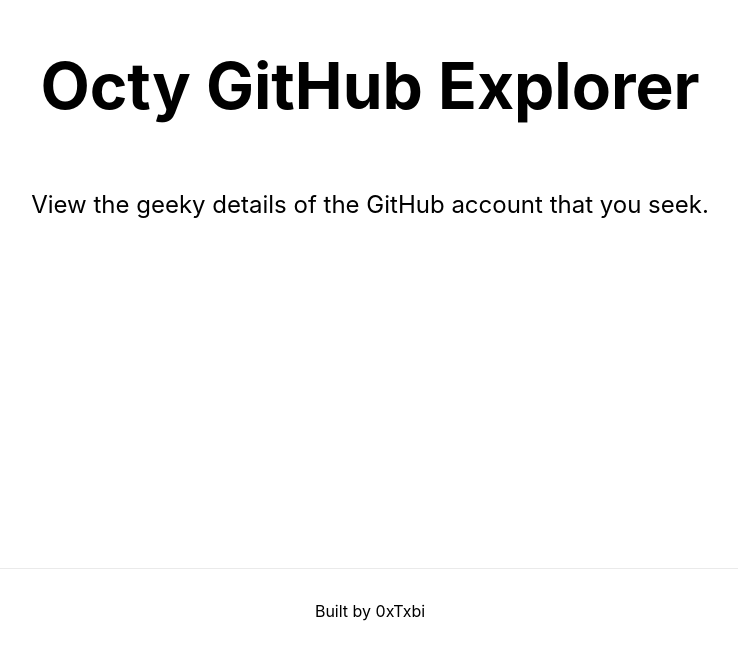
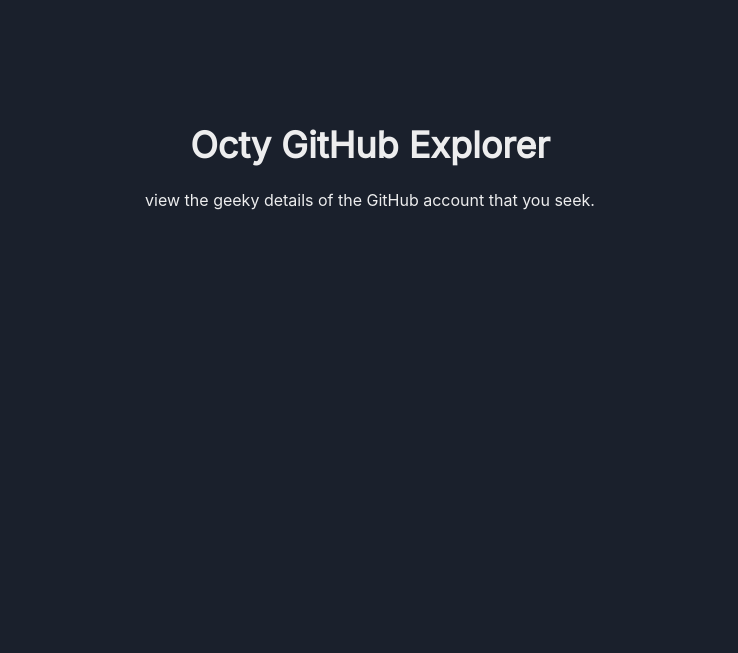
Before and after one commit to 0xTxbi/Octy-GitHub-Explorer, a Next.js app: page / in a window 1280 px wide. Shown: the part 232-885 px from the top of the page, without its empty margins (270-1008 px from the left). After the commit the page ends 800 px from the top, so only its background shows below. Built offline with nearby package versions, Linux system fonts and the light colour scheme.

Commit message:
ChakraUI setup

```diff
--- a/package.json
+++ b/package.json
@@ -9,6 +9,11 @@
     "lint": "next lint"
   },
   "dependencies": {
+    "@chakra-ui/react": "^1.8.8",
+    "@emotion/react": "^11",
+    "@emotion/styled": "^11",
+    "@fontsource/inter": "^4.5.7",
+    "framer-motion": "^6",
     "next": "12.1.5",
     "react": "18.0.0",
     "react-dom": "18.0.0"
--- a/pages/_app.js
+++ b/pages/_app.js
@@ -1,7 +1,15 @@
+import '@fontsource/inter'
+
+import { ChakraProvider } from '@chakra-ui/react'
 import '../styles/globals.css'
+import { theme } from '../utils/theme'
 
 function OctyGitHubExplorer({ Component, pageProps }) {
-  return <Component {...pageProps} />
+  return (
+    <ChakraProvider theme={theme}>
+      <Component {...pageProps} />
+    </ChakraProvider>
+  )
 }
 
 export default OctyGitHubExplorer
--- /dev/null
+++ b/pages/_document.js
@@ -0,0 +1,18 @@
+import { ColorModeScript } from '@chakra-ui/react'
+import { Html, Head, Main, NextScript } from 'next/document'
+import { theme } from '../utils/theme'
+
+export default function Document() {
+    return (
+
+        <Html>
+            <Head />
+            <body>
+                <ColorModeScript initialColorMode={theme.config.initialColorMode} />
+                <Main />
+                <NextScript />
+            </body>
+        </Html>
+
+    )
+}
--- a/pages/index.js
+++ b/pages/index.js
@@ -1,3 +1,4 @@
+import { Box, Heading, Text } from '@chakra-ui/react'
 import Head from 'next/head'
 import Image from 'next/image'
 import styles from '../styles/Home.module.css'
@@ -8,28 +9,17 @@
       <Head>
         <title>Octy GitHub Explorer</title>
         <meta name="description" content="View the geeky details of your GitHub account that you seek." />
-        {/* <link rel="icon" href="/favicon.ico" /> */}
       </Head>
 
       <main className={styles.main}>
-        <h1 className={styles.title}>
+        <Heading mb={5}>
           Octy GitHub Explorer
-        </h1>
+        </Heading>
 
-        <p className={styles.description}>
-          View the geeky details of the GitHub account that you seek.
-        </p>
+        <Text>
+          view the geeky details of the GitHub account that you seek.
+        </Text>
       </main>
-
-      <footer className={styles.footer}>
-        <a
-          href="https://github.com/0xTxbi"
-          target="_blank"
-          rel="noopener noreferrer"
-        >
-          Built by 0xTxbi
-        </a>
-      </footer>
     </div>
   )
 }
--- /dev/null
+++ b/utils/theme.js
@@ -0,0 +1,14 @@
+// Custom Chakra UI theme
+import { extendTheme } from '@chakra-ui/react'
+
+const config = {
+  initialColorMode: 'dark',
+  useSystemColorMode: false,
+}
+
+export const theme = extendTheme({
+  config,
+  fonts: {
+    heading: 'Inter, sans-serif',
+  }
+})
```
Also changed, not shown: 2 other files (tests, documents, lock files or other folders).
